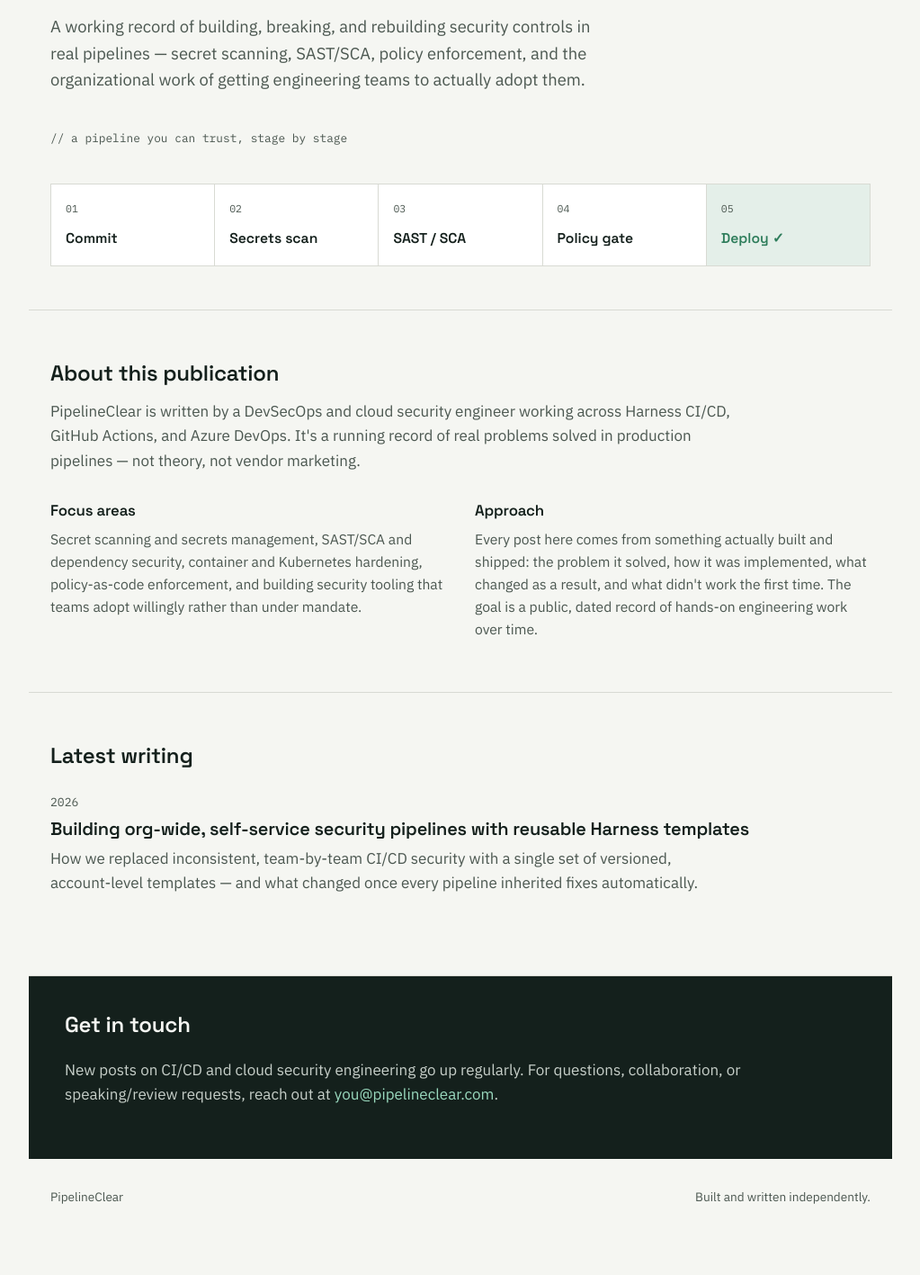
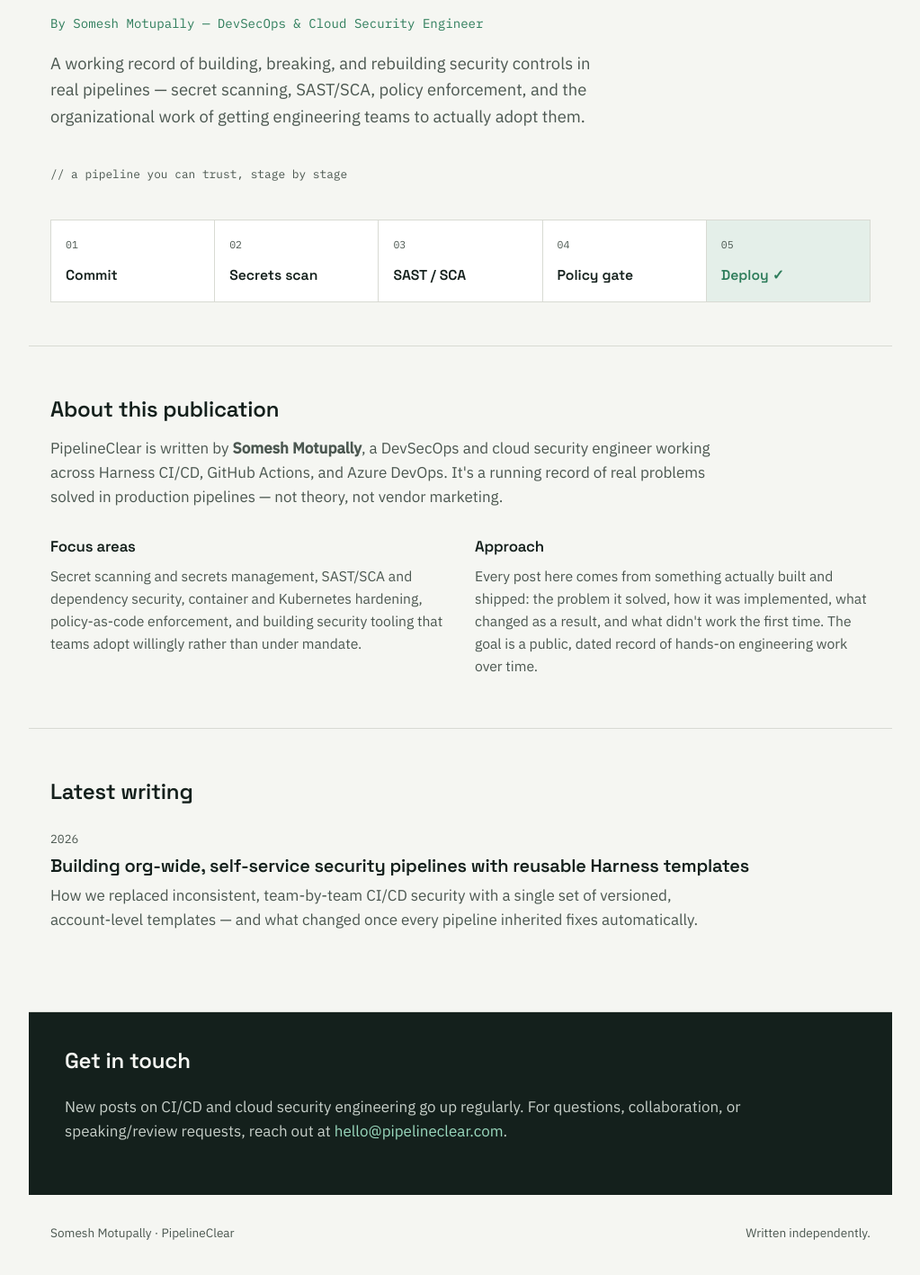
Before and after one commit to smotupally/pipelineclear-site, a plain HTML site: page index.html in a window 1280 px wide. Shown: the part 347-1764 px from the top of the page at 90% size, without its empty margins (128-1151 px from the left). Drawn offline with Linux system fonts and the light colour scheme.

Commit message:
add byline and contact email

```diff
--- a/index.html
+++ b/index.html
@@ -4,7 +4,8 @@
 <meta charset="UTF-8">
 <meta name="viewport" content="width=device-width, initial-scale=1.0">
 <title>PipelineClear — Notes on CI/CD & Cloud Security Engineering</title>
-<meta name="description" content="PipelineClear is a technical publication on CI/CD and cloud security engineering, written by a DevSecOps practitioner working across Harness, GitHub Actions, and Azure DevOps.">
+<meta name="description" content="PipelineClear is a technical publication on CI/CD and cloud security engineering, written by Somesh Motupally, a DevSecOps practitioner working across Harness, GitHub Actions, and Azure DevOps.">
+<meta name="author" content="Somesh Motupally">
 <link rel="preconnect" href="https://fonts.googleapis.com">
 <link rel="preconnect" href="https://fonts.gstatic.com" crossorigin>
 <link href="https://fonts.googleapis.com/css2?family=IBM+Plex+Mono:wght@400;500&family=IBM+Plex+Sans:wght@400;500&family=Space+Grotesk:wght@500;600&display=swap" rel="stylesheet">
@@ -17,12 +18,13 @@
   <nav class="site-nav">
     <a href="/#about">About</a>
     <a href="/blog/">Writing</a>
-    <a href="mailto:you@pipelineclear.com">Contact</a>
+    <a href="mailto:hello@pipelineclear.com">Contact</a>
   </nav>
 </header>
 
 <section class="hero">
   <h1>Field notes on CI/CD and cloud security engineering.</h1>
+  <p class="byline">By Somesh Motupally — DevSecOps &amp; Cloud Security Engineer</p>
   <p class="lede">A working record of building, breaking, and rebuilding security controls in real pipelines — secret scanning, SAST/SCA, policy enforcement, and the organizational work of getting engineering teams to actually adopt them.</p>
 
   <p class="pipeline-caption">// a pipeline you can trust, stage by stage</p>
@@ -37,7 +39,7 @@
 
 <section class="section" id="about">
   <h2>About this publication</h2>
-  <p class="intro">PipelineClear is written by a DevSecOps and cloud security engineer working across Harness CI/CD, GitHub Actions, and Azure DevOps. It's a running record of real problems solved in production pipelines — not theory, not vendor marketing.</p>
+  <p class="intro">PipelineClear is written by <strong>Somesh Motupally</strong>, a DevSecOps and cloud security engineer working across Harness CI/CD, GitHub Actions, and Azure DevOps. It's a running record of real problems solved in production pipelines — not theory, not vendor marketing.</p>
 
   <div class="about-grid">
     <div>
@@ -64,12 +66,12 @@
 
 <section class="cta-box section">
   <h2>Get in touch</h2>
-  <p>New posts on CI/CD and cloud security engineering go up regularly. For questions, collaboration, or speaking/review requests, reach out at <a href="mailto:you@pipelineclear.com">you@pipelineclear.com</a>.</p>
+  <p>New posts on CI/CD and cloud security engineering go up regularly. For questions, collaboration, or speaking/review requests, reach out at <a href="mailto:hello@pipelineclear.com">hello@pipelineclear.com</a>.</p>
 </section>
 
 <footer class="site-footer">
-  <span>PipelineClear</span>
-  <span>Built and written independently.</span>
+  <span>Somesh Motupally · PipelineClear</span>
+  <span>Written independently.</span>
 </footer>
 
 </body>
--- a/style.css
+++ b/style.css
@@ -84,6 +84,13 @@ code, .mono {
   font-size: clamp(2.1rem, 4vw, 3rem);
   max-width: 14ch;
   margin: 0 0 20px;
+}
+
+.hero p.byline {
+  font-family: 'IBM Plex Mono', monospace;
+  font-size: 0.88rem;
+  color: var(--accent);
+  margin: 0 0 18px;
 }
 
 .hero p.lede {
```
Also changed, not shown: blog/cicd-security-templates.html (+5 -4 lines), blog/index.html (+4 -3 lines), 1 other file.
